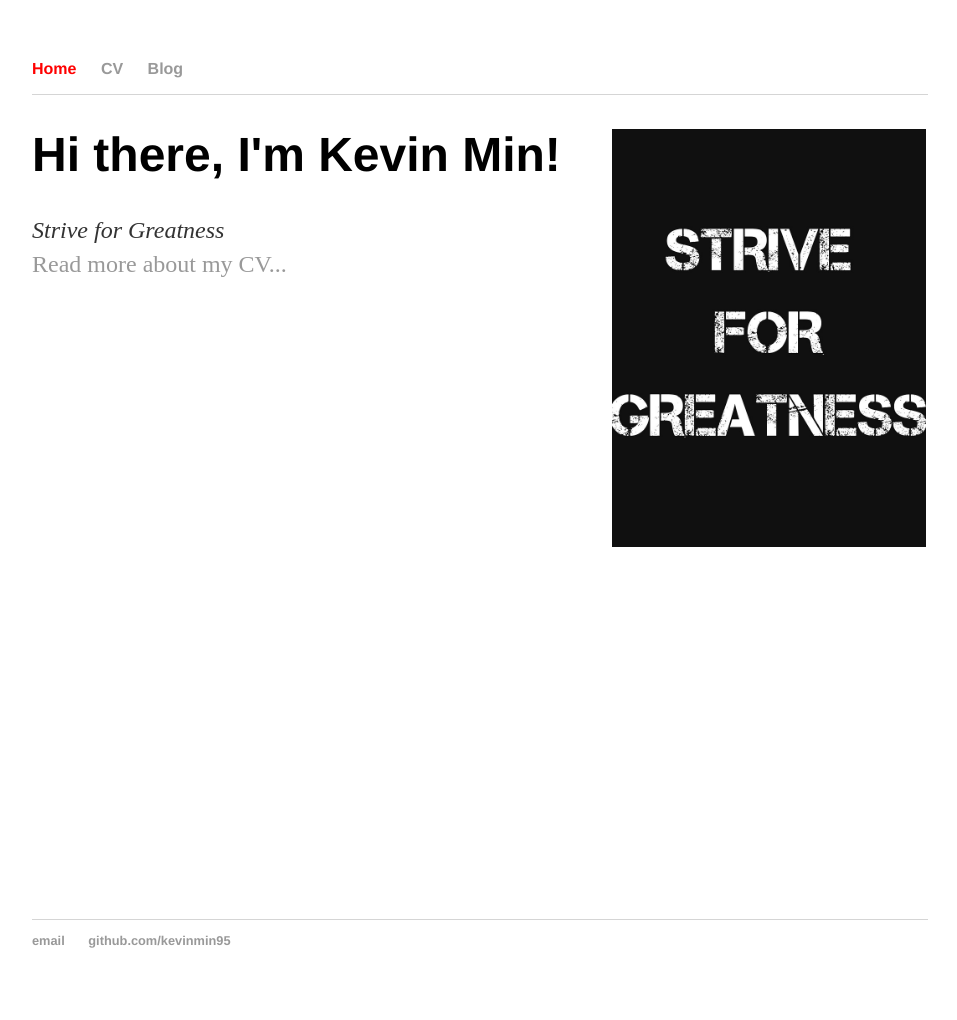
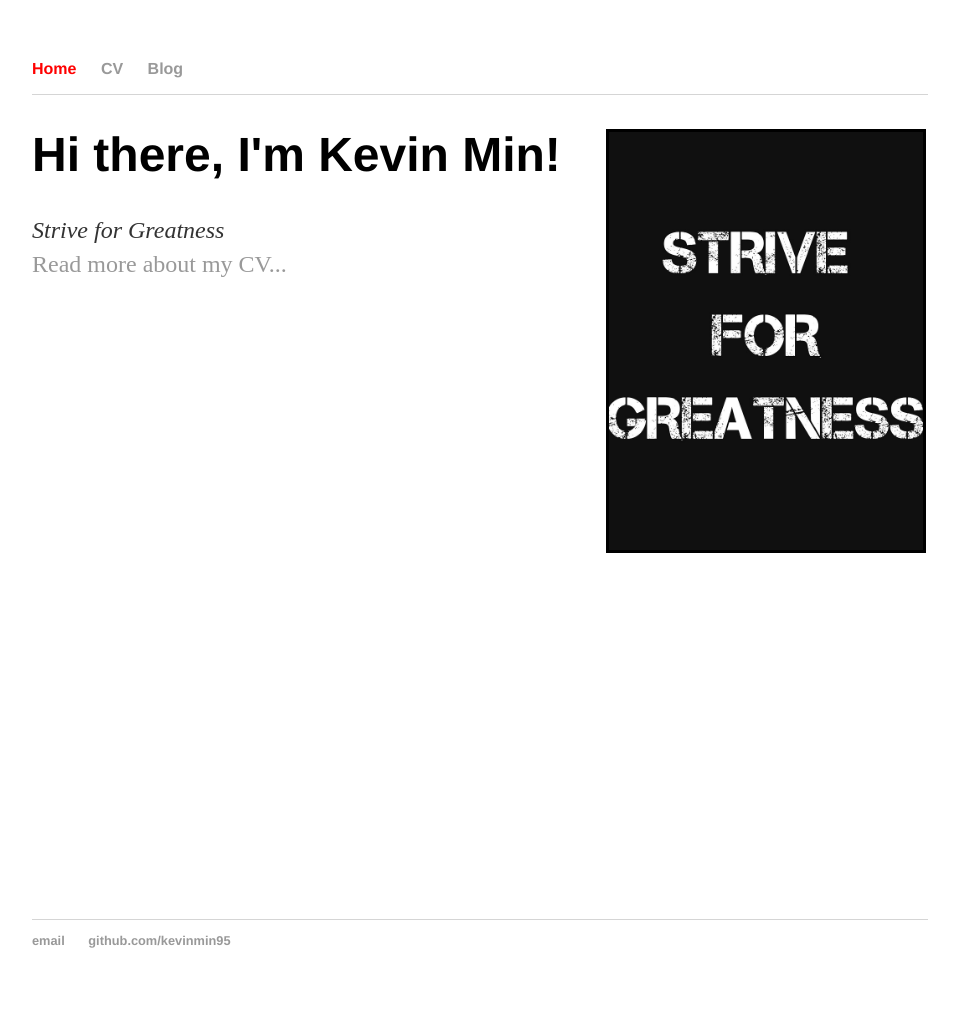
Before and after one commit to KevinMIN95/kevinmin95.github.com, a Jekyll site: the page built from index.html, in a window 1280 px wide. Shown: the whole page, without its empty margins (160-1117 px from the left). Built offline with Jekyll 4.4.1, drawn with Linux system fonts in a browser that asks for light colours.

Commit message:
border image

```diff
--- a/index.html
+++ b/index.html
@@ -4,7 +4,7 @@ title: Kevin Min
 ---
 <div class="blurb">
 	<img src="{{ site.url }}/assets/images/strive.jpg" alt="Strive for Greatness"
-	style="float:right;width:35%;margin:2px;" align="middle">
+	style="float:right;width:35%;margin:2px;border:3px solid;" align="middle">
 	<h1>Hi there, I'm Kevin Min!</h1>
 	<p>
 		<em>Strive for Greatness</em><br>
```
